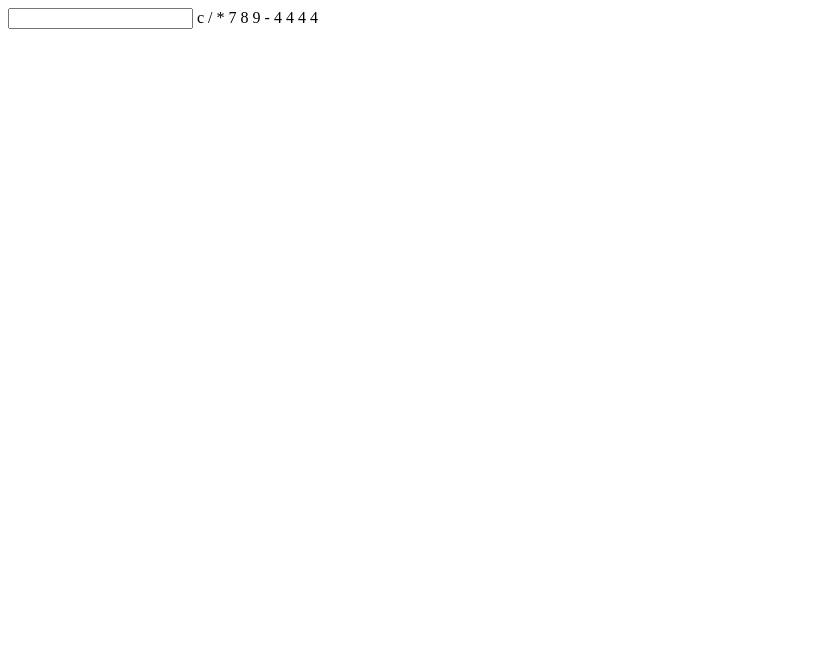
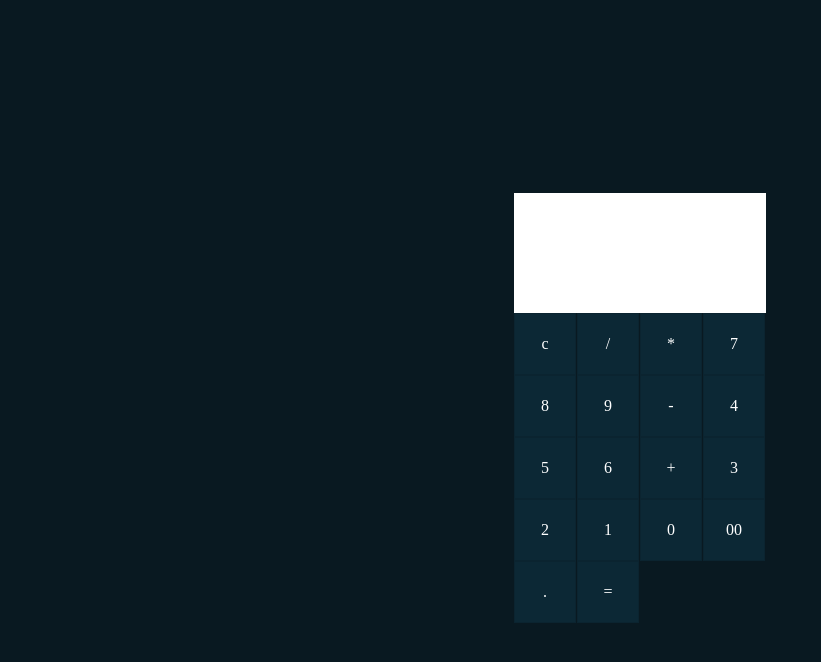
Before and after one commit to kahenya-anita/Fancy-Calculator, a plain HTML site: page index.html in a window 1280 px wide. Shown: the whole page, without its empty margins (0-821 px from the left). Drawn offline with Linux system fonts and the light colour scheme.

Commit message:
Add styling

```diff
--- a/css/style.css
+++ b/css/style.css
@@ -0,0 +1,50 @@
+@import url('https://fonts.googleapis.com/css?family=poppins:300,400,500,600,700,800,900&dispal=swap');
+.
+{
+    margin: 0;
+    padding: 0;
+    box-sizing: border-box;
+    font-family: 'poppins', sans-serif;
+}
+body
+{
+    display: flex;
+    justify-content: center;
+    align-items: center;
+    min-height: 100vh;
+    background: #091921;
+}
+.calculator
+{
+   position: relative;
+   display: grid;
+}
+.calculator .value
+{
+   grid-column: span 4;
+   height: 100px;
+   text-align: right;
+   border: none;
+   outline: none;
+   padding: 10px;
+   font-size: 18px;
+}
+.calculator span
+{
+    display: grid;
+    width: 60px;
+    height: 60px;
+    color: #fff;
+    background: #0c2835;
+    place-items: center;
+    border: 1px solid rgba(0,0,0,.1);
+}
+.calculator span:active
+{
+    background: #74ff3b;
+    color: #111;
+}
+.calculator span.clear
+{
+
+}
--- a/index.html
+++ b/index.html
@@ -9,7 +9,7 @@
 <body>
     <form class="calculator" name="calc">
         <input class="value" type="text"  name="txt" readonly="">
-        <span class="num" onclick="document.calc.txt.value +=''">c</span>
+        <span class="num clear" onclick="document.calc.txt.value +=''">c</span>
         <span class="num" onclick="document.calc.txt.value +='/'">/</span>
         <span class="num" onclick="document.calc.txt.value +='*'">*</span>
         <span class="num" onclick="document.calc.txt.value +='7'">7</span>
@@ -17,9 +17,17 @@
         <span class="num" onclick="document.calc.txt.value +='9'">9</span>
         <span class="num" onclick="document.calc.txt.value +='-'">-</span>
         <span class="num" onclick="document.calc.txt.value +='4'">4</span>
-        <span class="num" onclick="document.calc.txt.value +='4'">4</span>
-        <span class="num" onclick="document.calc.txt.value +='4'">4</span>
-        <span class="num" onclick="document.calc.txt.value +='4'">4</span>
+        <span class="num" onclick="document.calc.txt.value +='5'">5</span>
+        <span class="num" onclick="document.calc.txt.value +='6'">6</span>
+        <span class="num" onclick="document.calc.txt.value +='+'">+</span>
+        <span class="num" onclick="document.calc.txt.value +='3'">3</span>
+        <span class="num" onclick="document.calc.txt.value +='2'">2</span>
+        <span class="num" onclick="document.calc.txt.value +='1'">1</span>
+        <span class="num" onclick="document.calc.txt.value +='0'">0</span>
+        <span class="num" onclick="document.calc.txt.value +='00'">00</span>
+        <span class="num" onclick="document.calc.txt.value +='.'">.</span>
+        <span class="num" onclick="document.calc.txt.value +='='">=</span>
+
     </form>
 
 </body>
```
